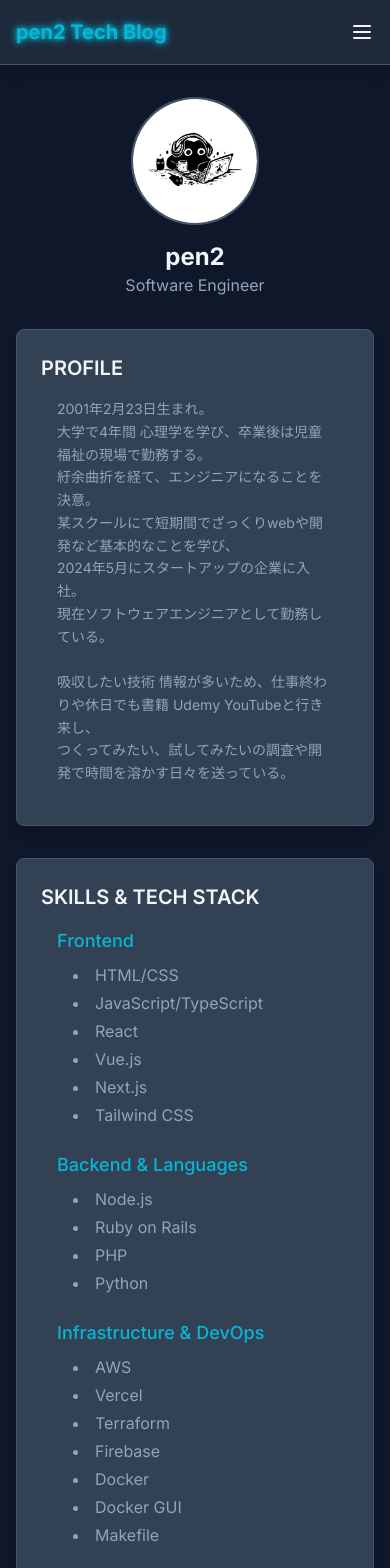
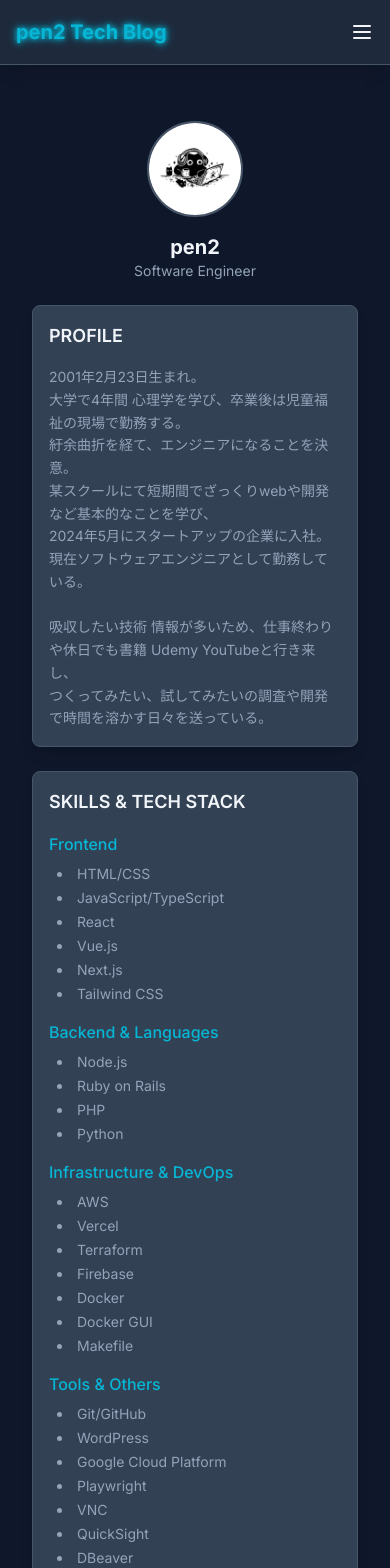
Before and after one commit to n-haruhi/my-tech-blog, a Next.js app: page /about in a window 390 px wide. Shown: the top 1568 px of the page. Built offline with nearby package versions, Linux system fonts and the light colour scheme.

Commit message:
improve: responsive design for posts list and about pages

```diff
--- a/src/app/(main)/about/page.tsx
+++ b/src/app/(main)/about/page.tsx
@@ -2,25 +2,25 @@ import Image from 'next/image'
 
 export default function AboutPage() {
   return (
-    <div className="max-w-4xl mx-auto">
+    <div className="max-w-4xl mx-auto px-4 sm:px-6 lg:px-8 py-6 sm:py-8">
 
       {/* アイコンセクション */}
-      <section className="flex flex-col items-center mb-8">
+      <section className="flex flex-col items-center mb-6 sm:mb-8 text-center">
         <Image
           src="/images/profile/avatar2.jpg"
           alt="pen2"
           width={128}
           height={128}
-          className="w-32 h-32 rounded-full object-cover mb-4 border-2 border-neon-border"
+          className="w-24 h-24 sm:w-32 sm:h-32 rounded-full object-cover mb-4 border-2 border-neon-border"
         />
-        <h1 className="text-neon-text text-2xl font-bold">pen2</h1>
-        <p className="text-neon-muted">Software Engineer</p>
+        <h1 className="text-neon-text text-xl sm:text-2xl font-bold">pen2</h1>
+        <p className="text-neon-muted text-sm sm:text-base">Software Engineer</p>
       </section>
 
       {/* プロフィールセクション */}
-      <section className="bg-neon-card rounded-lg shadow-lg border border-neon-border p-6 mb-8">
-        <h2 className="text-neon-text text-xl font-semibold mb-4">PROFILE</h2>
-        <p className="text-neon-muted text-sm md:text-base mb-4 mx-4 leading-relaxed">
+      <section className="bg-neon-card rounded-lg shadow-lg border border-neon-border p-4 sm:p-6 mb-6 sm:mb-8">
+        <h2 className="text-neon-text text-lg sm:text-xl font-semibold mb-4">PROFILE</h2>
+        <p className="text-neon-muted text-sm md:text-base leading-relaxed">
           2001年2月23日生まれ。<br />
           大学で4年間 心理学を学び、卒業後は児童福祉の現場で勤務する。<br />
           紆余曲折を経て、エンジニアになることを決意。<br />
@@ -34,13 +34,13 @@ export default function AboutPage() {
       </section>
 
       {/* スキルセクション */}
-      <section className="bg-neon-card rounded-lg shadow-lg border border-neon-border p-6 mb-8">
-        <h2 className="text-neon-text text-xl font-semibold mb-4">SKILLS & TECH STACK</h2>
-        <div className="grid grid-cols-1 md:grid-cols-2 gap-6 ml-4">
+      <section className="bg-neon-card rounded-lg shadow-lg border border-neon-border p-4 sm:p-6 mb-6 sm:mb-8">
+        <h2 className="text-neon-text text-lg sm:text-xl font-semibold mb-4">SKILLS & TECH STACK</h2>
+        <div className="grid grid-cols-1 md:grid-cols-2 gap-4 sm:gap-6">
           {/* フロントエンド */}
           <div>
-            <h3 className="text-neon-cyan text-lg font-medium mb-2">Frontend</h3>
-            <ul className="list-disc list-inside text-neon-muted space-y-1 ml-4">
+            <h3 className="text-neon-cyan text-base sm:text-lg font-medium mb-2">Frontend</h3>
+            <ul className="list-disc list-inside text-neon-muted space-y-1 text-sm sm:text-base ml-2 sm:ml-4">
               <li>HTML/CSS</li>
               <li>JavaScript/TypeScript</li>
               <li>React</li>
@@ -52,8 +52,8 @@ export default function AboutPage() {
 
           {/* バックエンド・言語 */}
           <div>
-            <h3 className="text-neon-cyan text-lg font-medium mb-2">Backend & Languages</h3>
-            <ul className="list-disc list-inside text-neon-muted space-y-1 ml-4">
+            <h3 className="text-neon-cyan text-base sm:text-lg font-medium mb-2">Backend & Languages</h3>
+            <ul className="list-disc list-inside text-neon-muted space-y-1 text-sm sm:text-base ml-2 sm:ml-4">
               <li>Node.js</li>
               <li>Ruby on Rails</li>
               <li>PHP</li>
@@ -63,8 +63,8 @@ export default function AboutPage() {
 
           {/* インフラ・DevOps */}
           <div>
-            <h3 className="text-neon-cyan text-lg font-medium mb-2">Infrastructure & DevOps</h3>
-            <ul className="list-disc list-inside text-neon-muted space-y-1 ml-4">
+            <h3 className="text-neon-cyan text-base sm:text-lg font-medium mb-2">Infrastructure & DevOps</h3>
+            <ul className="list-disc list-inside text-neon-muted space-y-1 text-sm sm:text-base ml-2 sm:ml-4">
               <li>AWS</li>
               <li>Vercel</li>
               <li>Terraform</li>
@@ -77,8 +77,8 @@ export default function AboutPage() {
 
           {/* ツール・その他 */}
           <div>
-            <h3 className="text-neon-cyan text-lg font-medium mb-2">Tools & Others</h3>
-            <ul className="list-disc list-inside text-neon-muted space-y-1 ml-4">
+            <h3 className="text-neon-cyan text-base sm:text-lg font-medium mb-2">Tools & Others</h3>
+            <ul className="list-disc list-inside text-neon-muted space-y-1 text-sm sm:text-base ml-2 sm:ml-4">
               <li>Git/GitHub</li>
               <li>WordPress</li>
               <li>Google Cloud Platform</li>
@@ -92,9 +92,9 @@ export default function AboutPage() {
       </section>
 
       {/* このサイトについて */}
-      <section className="bg-neon-card rounded-lg shadow-lg border border-neon-border p-6 mb-8">
-        <h2 className="text-neon-text text-xl font-semibold mb-4">ABOUT THIS SITE</h2>
-        <p className="text-neon-muted text-sm md:text-base mb-4 mx-4 leading-relaxed">
+      <section className="bg-neon-card rounded-lg shadow-lg border border-neon-border p-4 sm:p-6 mb-6 sm:mb-8">
+        <h2 className="text-neon-text text-lg sm:text-xl font-semibold mb-4">ABOUT THIS SITE</h2>
+        <p className="text-neon-muted text-sm md:text-base leading-relaxed">
           2024年12月31日に本サイトの環境構築、実装を開始。<br />
           そうだ、自分のサイトをつくろう！と、年末に滑り込みで始動。<br />
           そして2025年1月1日に公開。<br />
@@ -108,15 +108,15 @@ export default function AboutPage() {
       </section>
 
       {/* 連絡先・SNSリンク */}
-      <section className="bg-neon-card rounded-lg shadow-lg border border-neon-border p-6">
-        <h2 className="text-neon-text text-xl font-semibold mb-4">CONTACT & LINKS</h2>
-        <div className="space-y-2 ml-4">
+      <section className="bg-neon-card rounded-lg shadow-lg border border-neon-border p-4 sm:p-6">
+        <h2 className="text-neon-text text-lg sm:text-xl font-semibold mb-4">CONTACT & LINKS</h2>
+        <div className="space-y-2">
           {/* GitHubリンク */}
           <a
             href="https://github.com/n-haruhi"
             target="_blank"
             rel="noopener noreferrer"
-            className="flex items-center text-neon-muted hover:text-neon-cyan text-sm transition-colors duration-300"
+            className="flex items-center text-neon-muted hover:text-neon-cyan text-sm sm:text-base transition-colors duration-300"
           >
             <svg className="w-5 h-5 mr-2" fill="currentColor" viewBox="0 0 24 24">
               <path d="M12 0C5.37 0 0 5.37 0 12c0 5.31 3.435 9.795 8.205 11.385.6.105.825-.255.825-.57 0-.285-.015-1.23-.015-2.235-3.015.555-3.795-.735-4.035-1.41-.135-.345-.72-1.41-1.23-1.695-.42-.225-1.02-.78-.015-.795.945-.015 1.62.87 1.845 1.23 1.08 1.815 2.805 1.305 3.495.99.105-.78.42-1.305.765-1.605-2.67-.3-5.46-1.335-5.46-5.925 0-1.305.465-2.385 1.23-3.225-.12-.3-.54-1.53.12-3.18 0 0 1.005-.315 3.3 1.23.96-.27 1.98-.405 3-.405s2.04.135 3 .405c2.295-1.56 3.3-1.23 3.3-1.23.66 1.65.24 2.88.12 3.18.765.84 1.23 1.905 1.23 3.225 0 4.605-2.805 5.625-5.475 5.925.435.375.81 1.095.81 2.22 0 1.605-.015 2.895-.015 3.3 0 .315.225.69.825.57A12.02 12.02 0 0024 12c0-6.63-5.37-12-12-12z" />
@@ -128,7 +128,7 @@ export default function AboutPage() {
             href="https://x.com/n_haru2"
             target="_blank"
             rel="noopener noreferrer"
-            className="flex items-center text-neon-muted hover:text-neon-cyan text-sm transition-colors duration-300"
+            className="flex items-center text-neon-muted hover:text-neon-cyan text-sm sm:text-base transition-colors duration-300"
           >
             <svg className="w-5 h-5 mr-2" fill="currentColor" viewBox="0 0 24 24">
               <path d="M18.244 2.25h3.308l-7.227 8.26 8.502 11.24H16.17l-5.214-6.817L4.99 21.75H1.68l7.73-8.835L1.254 2.25H8.08l4.713 6.231zm-1.161 17.52h1.833L7.084 4.126H5.117z" />
@@ -140,7 +140,7 @@ export default function AboutPage() {
             href="https://bsky.app/profile/nhr2.bsky.social"
             target="_blank"
             rel="noopener noreferrer"
-            className="flex items-center text-neon-muted hover:text-neon-cyan text-sm transition-colors duration-300"
+            className="flex items-center text-neon-muted hover:text-neon-cyan text-sm sm:text-base transition-colors duration-300"
           >
             <svg
               className="w-5 h-5 mr-2"
```
Also changed, not shown: src/components/PostsList.tsx (+17 -17 lines).
